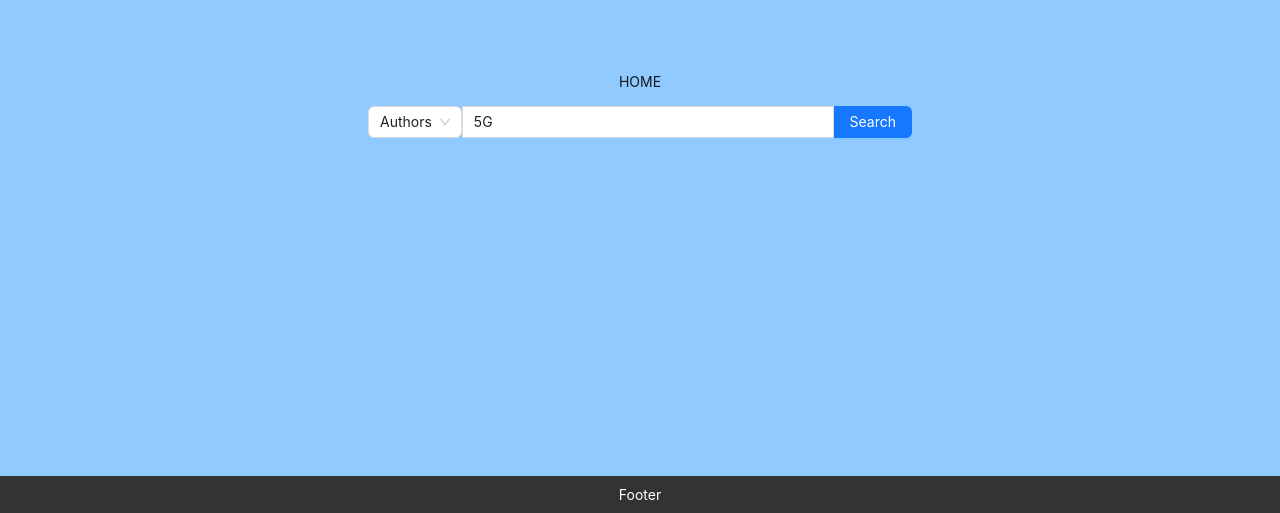
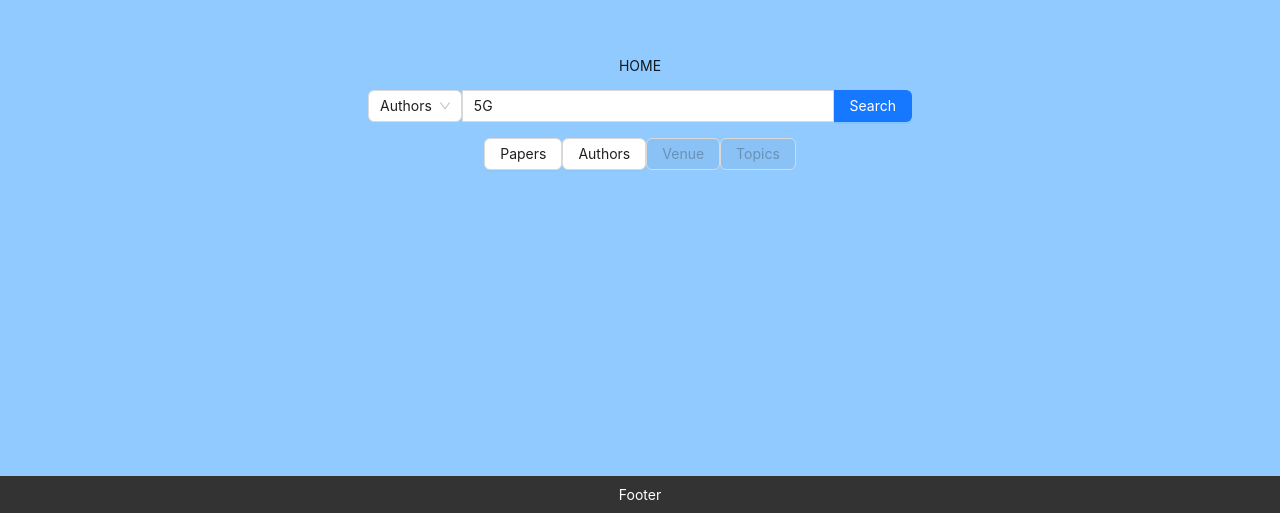
Before and after one commit to muhammadtalha242/cs_insight_frontend, a React (Vite) app: page / in a window 1280 px wide. Shown: the part 287-800 px from the top of the page. Built offline with nearby package versions, Linux system fonts and the light colour scheme.

Commit message:
Update Home.tsx

```diff
--- a/src/features/home/Home.tsx
+++ b/src/features/home/Home.tsx
@@ -1,5 +1,5 @@
-import React, { useState } from "react";
-import { Layout } from "antd";
+import React, { useCallback, useState } from "react";
+import { Button, Layout } from "antd";
 import CombinedInput from "../../components/CombinedInput";
 import styled from "styled-components";
 import { useNavigate } from "react-router-dom";
@@ -17,6 +17,12 @@ const ContentStyledContainer = styled(Content)`
   width: 100%;
 `;
 
+const ButtonGroup = styled.div`
+  display: flex;
+  justify-content: center;
+  align-items: center;
+`;
+
 //TODO: Create constants: Papers, Authors and the string mapping around the application
 export type StateProps = {
   dataSet: string;
@@ -25,21 +31,43 @@ export type StateProps = {
 
 export const Home: React.FC = () => {
   const [values, setValues] = useState<StateProps>({
-    dataSet: "Authors",
+    dataSet: "authors",
     query: "5G",
   });
   const navigate = useNavigate();
 
-  const onSubmit = (updatedValues: StateProps) => {
+  const onSubmit = useCallback((updatedValues: StateProps) => {
     setValues((prev) => ({ ...prev, ...updatedValues }));
     console.log("{ ...prev, ...updatedValues }", { ...updatedValues });
-    navigate(`/search?dataSet=${values.dataSet}&query=${values.query}`);
-  };
+    navigate(`/search/${updatedValues.dataSet}?query=${updatedValues.query}`);
+  }, []);
+
+  const handleChangeView = useCallback((dataSet: string) => {
+    onSubmit({ dataSet, query: "all" });
+  }, []);
 
   return (
     <ContentStyledContainer>
       HOME
       <CombinedInput initialValues={values} onSubmit={onSubmit} />
+      <ButtonGroup>
+        <Button
+          id="papers"
+          name="papers"
+          onClick={() => handleChangeView("papers")}
+        >
+          Papers
+        </Button>
+        <Button
+          id="authors"
+          name="authors"
+          onClick={() => handleChangeView("authors")}
+        >
+          Authors
+        </Button>
+        <Button disabled>Venue</Button>
+        <Button disabled>Topics</Button>
+      </ButtonGroup>
     </ContentStyledContainer>
   );
 };
```
